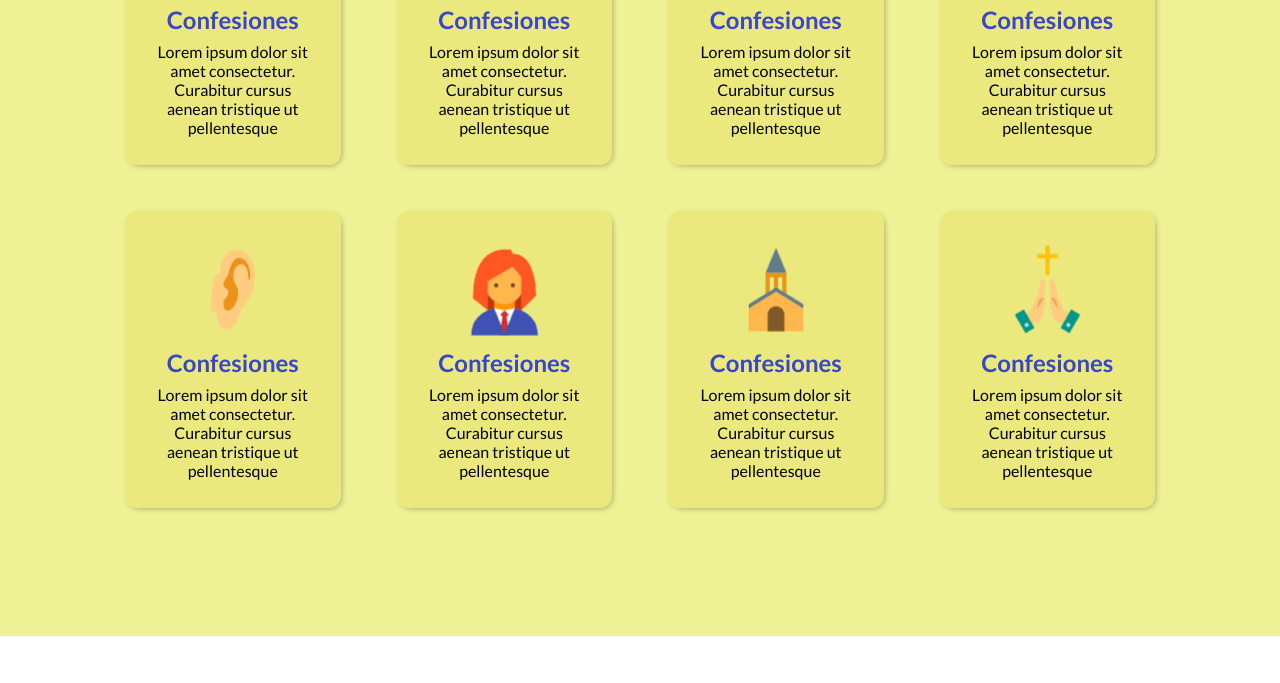
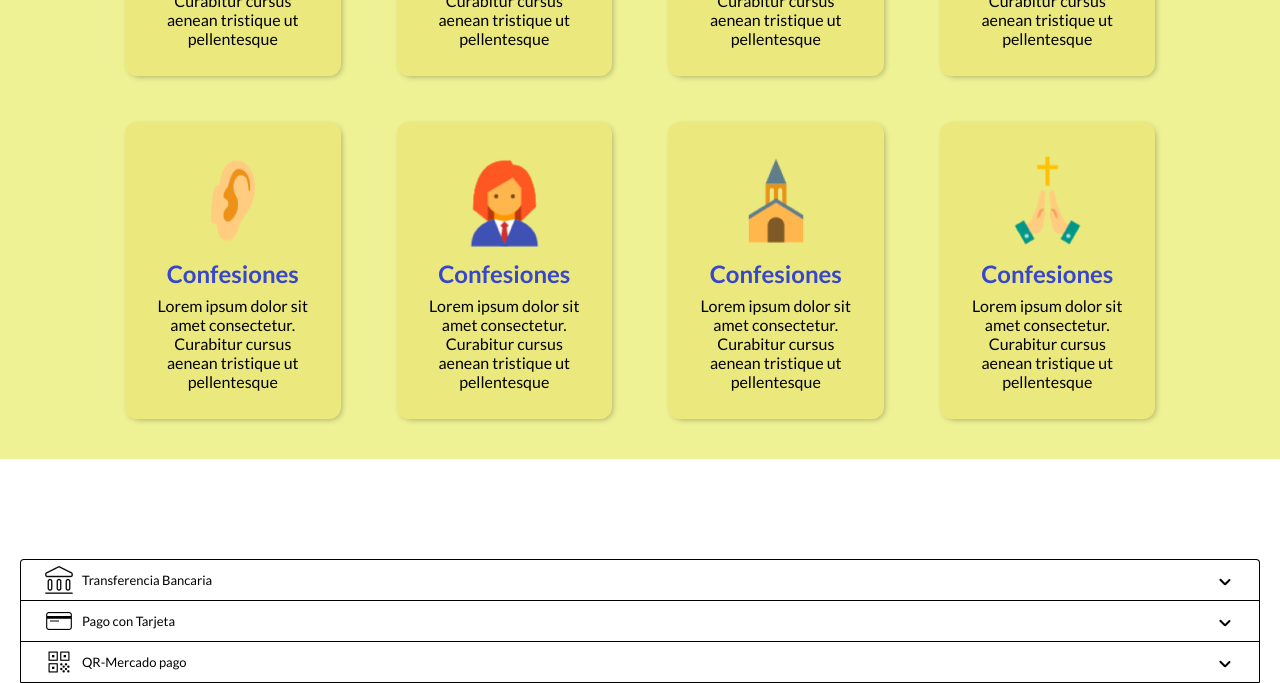
Before and after one commit to Tomas-Martin-dev/Project-Parroquia-La-Merced-, a plain HTML site: page componets.html in a window 1280 px wide. Shown: the part 1888-2571 px from the top of the page. Before the commit the page ends 2524 px from the top, so only its background shows below. Drawn offline with Linux system fonts and the light colour scheme.

Commit message:
se crea box de pago y se arranca su animacion

```diff
--- a/CSS/components.css
+++ b/CSS/components.css
@@ -75,10 +75,12 @@ body {
     &:hover {
         background-color: var(--Secundary-Claro);
     }
-    @media screen and (width <= 1289px){
+
+    @media screen and (width <=1289px) {
         font-size: 16px;
     }
-    @media screen and (width <= 639px){
+
+    @media screen and (width <=639px) {
         padding: 4px 8px;
         font-size: 14px;
     }
@@ -90,18 +92,24 @@ body {
     border: 1px solid var(--Tinta-Negro);
     background-color: #00000000;
 
-    /* ESTILO TEXTO */
     font-family: Lato;
     font-size: 20px;
     font-style: normal;
     font-weight: 500;
     line-height: normal;
-
-    /* SOMBRA BOTON */
     box-shadow: 1px 1px 2px 0px var(--Tinta-Negro);
 
     &:hover {
         background-color: var(--Complementos-Blanco);
+    }
+
+    @media screen and (width <=1289px) {
+        font-size: 16px;
+    }
+
+    @media screen and (width <=639px) {
+        padding: 4px 8px;
+        font-size: 14px;
     }
 }
 
@@ -188,13 +196,13 @@ body {
     text-shadow: 1px 1px 3px rgba(0, 0, 0, 0.25);
 
     /* breakpoint 1279px - 640px */
-    @media screen and (width <= 1279px) and (width >= 640px) {
+    @media screen and (width <=1279px) and (width >=640px) {
         font-size: var(--sizeH3);
         font-weight: 600;
     }
 
     /* breakpoint 639px - 360px and 359px - 320px */
-    @media screen and (width <= 639px) {
+    @media screen and (width <=639px) {
         font-size: 22px;
         font-weight: 700;
     }
@@ -757,10 +765,12 @@ input[type="checkbox"]:checked~.hamburger-lines .line3 {
     align-items: center;
     gap: 48px;
     width: 100%;
-    @media screen and (width <= 1279px){
+
+    @media screen and (width <=1279px) {
         margin: 36px 0;
     }
-    @media screen and (width <= 639px){
+
+    @media screen and (width <=639px) {
         gap: 24px;
     }
 }
@@ -972,27 +982,29 @@ input[type="checkbox"]:checked~.hamburger-lines .line3 {
     gap: 40px;
 
     width: 100%;
-    padding: 10% 12.5%;
+    padding: 40px 12.5%;
     background-color: var(--Secundary-Claro);
 
     /* breakpoint tablet */
     @media screen and (width <=1279px) and (width >=640px) {
-        padding: 10% 8.6%;
+        padding: 36px 8.6%;
     }
 
     ;
 
     /* breakpoint tablet-small and mobile */
     @media screen and (width <=639px) and (width >=360px) {
-        padding: 10% 6.57%;
+        padding: 36px 6.57%;
     }
 
     ;
 
     /* breakpoint mobile-small */
     @media screen and (width <=360px) {
-        padding: 10% 5.57%;
+        padding: 36px 5.57%;
     }
+
+    ;
 }
 
 .content-art__horarios {
@@ -1119,3 +1131,117 @@ input[type="checkbox"]:checked~.hamburger-lines .line3 {
         }
     }
 }
+
+/* Box de pagos para Donaciones */
+.container-box {
+    margin: 100px 0px;
+    padding: 0 20px;
+
+
+    display: flex;
+    flex-flow: column nowrap;
+    width: 100%;
+
+    .box {
+        display: flex;
+        flex-flow: row wrap;
+        justify-content: space-between;
+        padding: 6px 24px;
+
+        &.tranferencia{
+            border-top: #000 solid 1px;
+            border-left: #000 solid 1px;
+            border-right: #000 solid 1px;
+            border-radius: 4px 4px 0px 0px;
+        }
+        &.tarjeta{
+            border-top: #000 solid 1px;
+            border-left: #000 solid 1px;
+            border-right: #000 solid 1px;
+        }
+        &.mp{
+            border-top: #000 solid 1px;
+            border-left: #000 solid 1px;
+            border-right: #000 solid 1px;
+        }
+        &.presencial{
+            border-top: #000 solid 1px;
+            border-left: #000 solid 1px;
+            border-right: #000 solid 1px;
+            border-bottom: #000 solid 1px;
+            border-radius: 0px 0px 4px 4px;
+        }
+    }
+}
+
+.content-img-text {
+    display: flex;
+    flex-flow: row nowrap;
+    align-items: center;
+
+    font-family: var(--Lato);
+    font-size: var(--sizeTextSmall);
+
+    & img {
+        margin-right: 9px;
+    }
+}
+
+.arrow-box {
+    width: 20px;
+    height: 20px;
+    position: relative;
+    cursor: pointer;
+    align-self: center;
+
+    &::before,
+    &::after {
+        content: "";
+        position: absolute;
+        bottom: 0;
+        top: 35%;
+        left: 45%;
+        width: 1.6px;
+        height: 8px;
+        border-radius: 99999px;
+        background-color: var(--Tinta-Negro);
+        transform-origin: 50% calc(100% - .6px);
+        transition: transform 0.3s ease;
+    }
+    &::before {
+        transform: rotate(45deg);
+    }
+
+    &::after {
+        transform: rotate(-45deg);
+    }
+}
+
+.arrow-box__click{
+    &::before {
+        top: 50%;
+        left: 50%;
+        transform: rotate(135deg);
+        transform-origin: 50% calc(60% - 1px);
+    }
+
+    &::after {
+        top: 50%;
+        left: 50%;
+        transform: rotate(-135deg);
+        transform-origin: 50% calc(60% - 1px);
+    }
+}
+
+.info-vissibility{
+    width: 100%;
+    height: auto;
+    display: block !important;
+}
+.link-tarjeta{
+    padding: 0 24px;
+    font-family: var(--Lato);
+    font-size: 12px;
+    text-align: center;
+    text-wrap: balance;
+}
--- a/CSS/estilos-Locales.css
+++ b/CSS/estilos-Locales.css
@@ -1,5 +1,5 @@
 @import "styles.css";
-
+/*                                  Mobile-first                                        */
 .hero{
     min-height: 450px;
     height: 100vh;
@@ -104,7 +104,7 @@
     }
 
     /* breakpoint desktop */
-    @media screen and (width >= 640px){
+    @media screen and (width >= 1280px){
         margin-top: 4.20%;
     }
 
--- a/JS/app.js
+++ b/JS/app.js
@@ -8,3 +8,13 @@ function scrollDown() {
         behavior: 'smooth' // Hacer que el desplazamiento sea suave
     });
 }
+
+function activarInfo(obj) {
+
+    // alterno class al container de informacion
+    const infoTarjeta = document.querySelector("#info-tarjeta");
+    infoTarjeta.classList.toggle("info-vissibility")
+
+    // alterno class al arrow
+    obj.classList.toggle("arrow-box__click")
+}
--- a/componets.html
+++ b/componets.html
@@ -168,9 +168,31 @@
                 <p>Lorem ipsum dolor sit amet consectetur. Curabitur cursus aenean tristique ut pellentesque </p>
             </article>
         </section>
+    </section>
 
-
-    </section>
+    <!-- box-pagos -->
+     <div class="container-box">
+        <div class="box tranferencia">
+            <div class="content-img-text"><img src="./MEDIA/icons/bank-D.png" alt="Banco" width=28px>Transferencia Bancaria</div>
+            <div class="arrow-box"></div>
+        </div>
+        <div class="box tarjeta">
+            <div class="content-img-text"><img src="./MEDIA/icons/card-D.png" alt="Tarjeta" width=28px>Pago con Tarjeta</div>
+            <div class="arrow-box " onclick="activarInfo(this)"></div>
+            <div id="info-tarjeta" class="" style="display: none;">
+                <p class="link-tarjeta">Lorem ipsum dolor sit ametadipisicing elit. Ducimus distinctio quidem, consequuntur ut dicta voluptas asperiores earum reiciendis, perspiciatis labore </p>
+            </div>
+        </div>
+        <div class="box mp">
+            <div class="content-img-text"><img src="./MEDIA/icons/qr-D.png" alt="QR" width=28px>QR-Mercado pago</div>
+            <div class="arrow-box"></div>
+        </div>
+        <div class="box presencial">
+            <div class="content-img-text"><img src="./MEDIA/icons/logo-iglesia-D.png" alt="Iglesia" width=28px>Donaciones Presenciales</div>
+            <div class="arrow-box"></div>
+        </div>
+     </div>
+     <script src="./JS/app.js"></script>
 </body>
 
 </html>
```
Also changed, not shown: index.html (+2 -2 lines), MEDIA/icons/bank-D.png (added), MEDIA/icons/card-D.png (added), MEDIA/icons/logo-iglesia-D.png (added), MEDIA/icons/qr-D.png (added).
